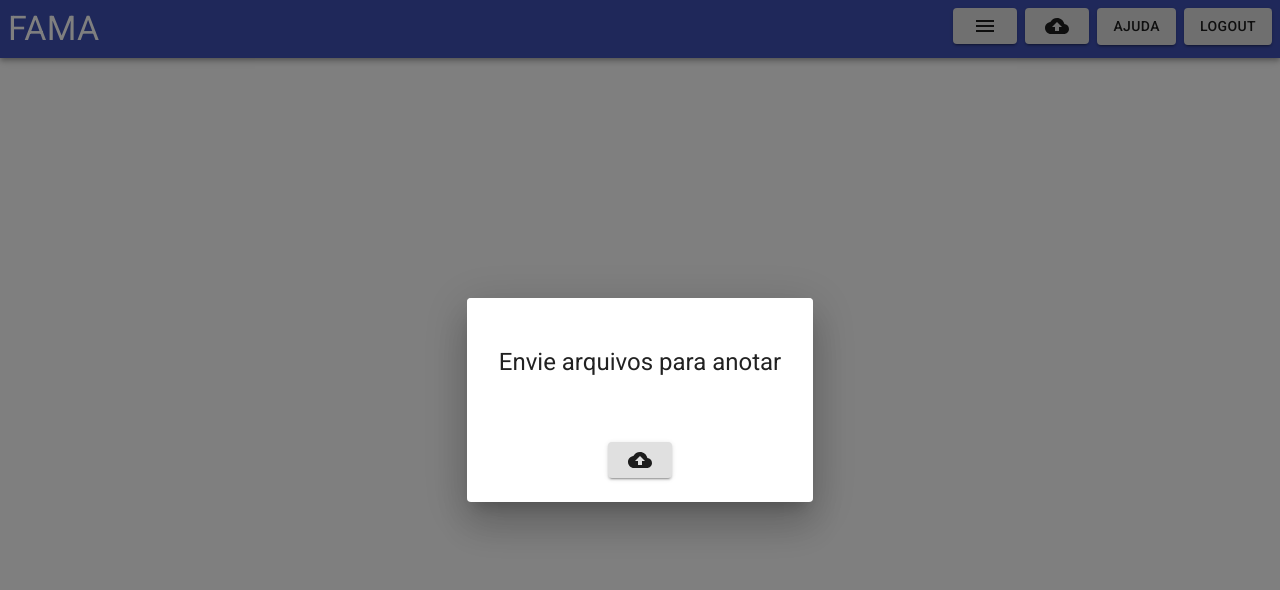
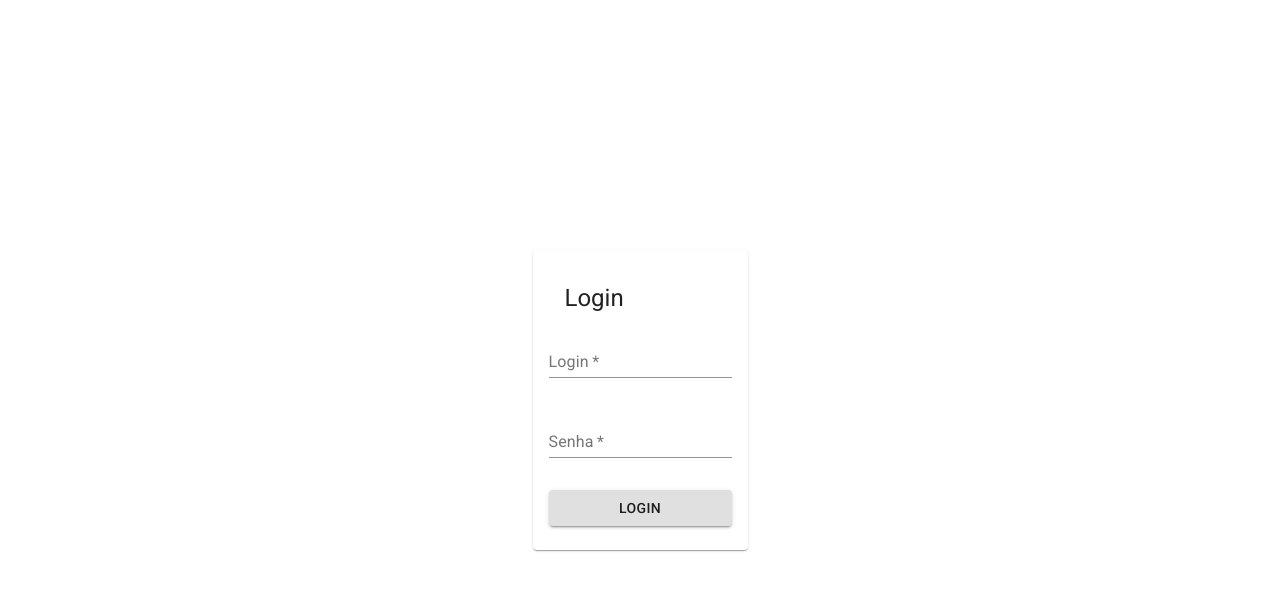
Before and after one commit to ViktorCosenza/text-annotator, a React (Create React App) app: page / in a window 1280 px wide. Shown: the top 590 px of the page. Built offline with nearby package versions, Linux system fonts and the light colour scheme.

Commit message:
tela login

```diff
--- a/src/components/Annotation/AnnotationList.tsx
+++ b/src/components/Annotation/AnnotationList.tsx
@@ -21,7 +21,7 @@ type AnnotationListProps = {
 export const AnnotationList: React.FC<AnnotationListProps> = ({handleAdd, handleDelete, annotations}) => {
   return (
     <>
-      <ActionBar onAdd={handleAdd}/>
+      <ActionBar onAdd={() => handleAdd(null)}/>
       <Paper style={{ padding: '1rem' }}>
         {
           annotations.map((a: any) =>
--- a/src/components/Annotator.tsx
+++ b/src/components/Annotator.tsx
@@ -1,6 +1,4 @@
-import React, { useState, useEffect } from 'react';
-import * as R from 'rambda'
-
+import React, { useState } from 'react';
 import {
   Container,
   Grid,
@@ -19,15 +17,11 @@ type AnnotatorProps = {
 export const Annotator: React.FC<AnnotatorProps> = ({annotation, text,  handleAdd, handleDelete}) => {
   const [selection, setSelection] = useState<Selection | null>(null);
 
-  const handleSelection = R.pipe(
-    window.getSelection,
-    s => s ? (s.anchorOffset - s.focusOffset === 0 ? null : s) : null,
-    R.ifElse(
-      R.equals(0),
-      R.always(null),
-      setSelection
-    )
-  )
+  const handleSelection = () => {
+    const s = window.getSelection()
+    const newSelection = s ? (s.anchorOffset - s.focusOffset === 0 ? null : s) : null
+    setSelection(newSelection)
+  }
 
   return (
     <>
--- a/src/components/App.tsx
+++ b/src/components/App.tsx
@@ -23,7 +23,7 @@ export const App: React.FC = () => {
     const readFile = (f: File) => {
       const r = new FileReader()
       r.onload = () => {
-        setFiles(files.map(f => f.id === selectedFile.id ? {...f, text: r.result}: f))
+        setFiles(files => files.map(f => f.id === selectedFile.id ? {...f, text: r.result}: f))
         setSelectedFile({...selectedFile, text: r.result})
       }
       r.readAsText(f)
@@ -33,15 +33,15 @@ export const App: React.FC = () => {
 
   useEffect(() => {
     if (selectedFile === null) return
-    setSelectedFile(
-      {
-        ...selectedFile,
+    setSelectedFile(oldFile =>
+      ({
+        ...oldFile,
         annotation: annotation
-      })
+      }))
   }, [annotation])
 
-  const handleAdd = (selection: string) => {
-    const text = selection ? String(selection) : ""
+  const handleAdd = (selection: Selection | null) => {
+    const text = selection ? selection.toString() : ""
     const newAnnotations = [
       ...annotation,
       {
--- /dev/null
+++ b/src/components/Login/Login.tsx
@@ -0,0 +1,35 @@
+import React, {useState} from 'react'
+
+import {LoginForm} from './LoginForm'
+import {App} from '../App'
+
+import Card from '@material-ui/core/Card'
+import CardContent from '@material-ui/core/CardContent'
+import CardHeader from '@material-ui/core/CardHeader'
+import Grid from '@material-ui/core/Grid'
+
+
+export const Login: React.FC = () => {
+  const [loggedIn, setLoggedIn] = useState(false)
+
+  const handleLogin = () => {
+    setLoggedIn(true)
+    console.log("Logged in")
+  }
+
+  if (loggedIn)
+    return (<App />)
+  else
+    return (
+      <Grid container item alignItems="center" justify="center" style={{height: "100vh"}}>
+        <Grid item children={
+          <Card>
+            <CardContent>
+              <CardHeader title="Login" />
+              <LoginForm onLogin={handleLogin}/>
+            </CardContent>
+          </Card>
+        }/>
+      </Grid>
+    )
+}
--- /dev/null
+++ b/src/components/Login/LoginForm.tsx
@@ -0,0 +1,32 @@
+import React, { useState } from 'react'
+
+import TextField from '@material-ui/core/TextField'
+import Grid from '@material-ui/core/Grid'
+import Button from '@material-ui/core/Button'
+
+
+type LoginFormProps = {
+  onLogin: () => void
+}
+
+export const LoginForm:React.FC<LoginFormProps> = ({onLogin}) => {
+  const [form, setForm] = useState({login: "", password:""})
+
+  const handleChange = e => {
+      e.persist()
+      setForm(oldForm => ({
+        ...oldForm,
+        [e.target.name]: e.target.value
+      }))
+    }
+
+  return (
+    <form>
+      <Grid container direction="column" spacing={4}>
+        <Grid item children={<TextField required onChange={handleChange} value={form.login} name="login" label="Login"/>}/>
+        <Grid item children={<TextField required onChange={handleChange} value={form.password} name="password" label="Senha"/>}/>
+        <Grid item children={<Button onClick={onLogin} variant="contained" style={{width: "100%"}}>LOGIN</Button>}/>
+      </Grid>
+    </form>
+  )
+}
--- a/src/index.tsx
+++ b/src/index.tsx
@@ -1,11 +1,11 @@
 import React from 'react';
 import ReactDOM from 'react-dom';
 import './index.css';
-import {App} from './components/App';
+import {Login} from './components/Login/Login';
 import * as serviceWorker from './serviceWorker';
 import 'typeface-roboto'
 
-ReactDOM.render(<App />, document.getElementById('root'));
+ReactDOM.render(<Login />, document.getElementById('root'));
 
 // If you want your app to work offline and load faster, you can change
 // unregister() to register() below. Note this comes with some pitfalls.
```
Also changed, not shown: src/services/client.tsx (added).
